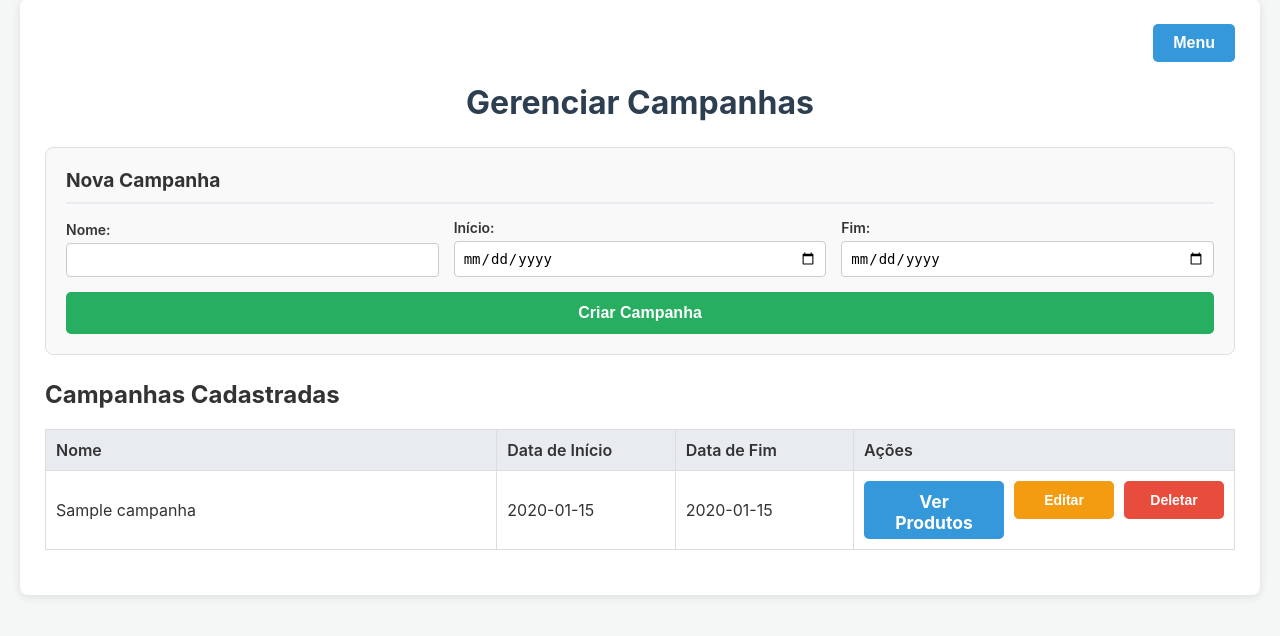
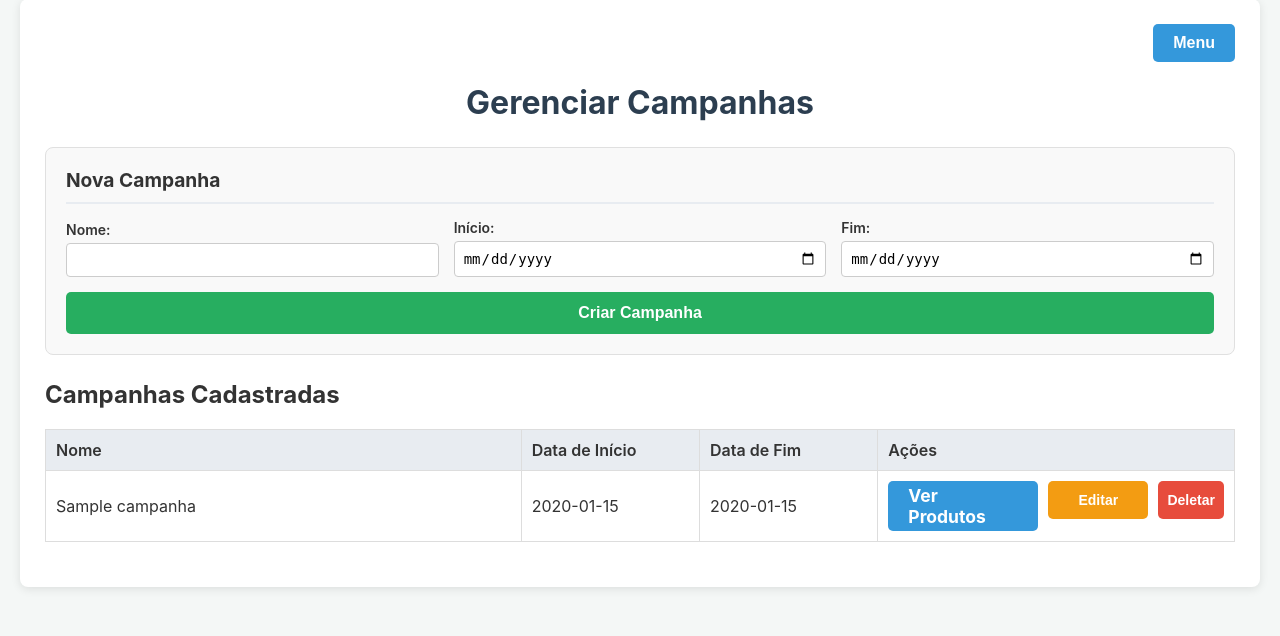
Before and after one commit to drogamais/web-comercial, a Python web app: template templates/campanhas.html in a window 1280 px wide. Shown: the part 21-657 px from the top of the page. Run offline with Jinja, Linux system fonts and the light colour scheme; the template is opened without the code that fills it: most values are stand-ins (such as "Sample title", 1, 10 or a date in 2020).

Commit message:
feat: finish campanhas

```diff
--- a/static/components.css
+++ b/static/components.css
@@ -192,3 +192,13 @@
 .modal-button-confirm:hover {
     background-color: #2980b9;
 }
+
+/* --- NOVO ESTILO ADICIONADO --- */
+/* Para o botão de confirmação vermelho no modal */
+.modal-button-danger {
+    background-color: #e74c3c;
+    color: white;
+}
+.modal-button-danger:hover {
+    background-color: #c0392b;
+}
--- /dev/null
+++ b/static/page-campanhas.css
@@ -0,0 +1,97 @@
+/* static/page-campanhas.css */
+
+/* --- Tabela de Campanhas --- */
+.th-campanha-inicio,
+.th-campanha-fim {
+    width: 15%;
+}
+.th-campanha-acoes {
+    width: 30%;
+}
+
+/* --- Container dos Botões de Ação --- */
+.action-buttons-container {
+    display: flex;
+    gap: 10px;
+    align-items: stretch; /* Garante que os itens flex (como o form) se estiquem */
+}
+
+/* --- Botões de Ação Específicos --- */
+.btn-ver-produtos {
+    min-width: 150px;
+    min-height: 50px;
+    font-size: 17.5px;
+    text-decoration: none;
+    font-weight: bold;
+
+    /* Alinhamento de altura e texto */
+    box-sizing: border-box;
+    display: inline-flex;
+    align-items: center;
+    justify-content: center;
+}
+
+.btn-editar-campanha {
+    min-width: 100px;
+    background-color: #f39c12;
+    box-sizing: border-box;
+}
+
+.form-deletar-campanha {
+    min-width: 100px;
+    display: grid; /* Faz o formulário se adaptar ao container flex */
+}
+
+.btn-deletar-campanha {
+    width: 100%;
+    margin: 0;
+    max-width: none;
+    height: 38px;
+    box-sizing: border-box;
+}
+
+/* --- Estilos do Modal de Edição --- */
+#edit-modal .modal-content h2 {
+    margin-top: 0;
+}
+
+#edit-modal .form-group {
+    text-align: left;
+}
+
+#edit-modal .modal-actions {
+    margin-top: 25px;
+}
+
+/* --- Estilos do Modal de Deleção --- */
+.delete-modal-campaign-name-label {
+    font-size: 16px;
+    font-weight: 500;
+    color: #333;
+    padding: 8px 12px;
+    background-color: #f8f9fa;
+    border-radius: 5px;
+    border: 1px solid #e0e0e0;
+    text-align: center;
+}
+
+#delete-modal-campaign-name {
+    color: #c0392b; /* Vermelho escuro para destacar o nome */
+    font-weight: bold;
+}
+
+.delete-modal-info-text {
+    font-size: 14px;
+    color: #555;
+    margin-top: 15px;
+}
+
+/* Estilo para o botão de confirmação desabilitado */
+.modal-button-danger:disabled {
+    background-color: #cccccc;
+    cursor: not-allowed;
+    transform: none; /* Remove o efeito de hover/translate */
+}
+.modal-button-danger:disabled:hover {
+    background-color: #cccccc; /* Mantém a cor cinza no hover */
+}
--- a/templates/base_campanha.html
+++ b/templates/base_campanha.html
@@ -10,6 +10,8 @@
     <link rel="stylesheet" href="{{ url_for('static', filename='forms.css') }}">
     <link rel="stylesheet" href="{{ url_for('static', filename='tables.css') }}">
     <link rel="stylesheet" href="{{ url_for('static', filename='drag_and_drop.css') }}">
+
+    {% block styles %}{% endblock %}
 </head>
 <body>
     <div class="container">
--- a/templates/campanhas.html
+++ b/templates/campanhas.html
@@ -1,6 +1,10 @@
 {% extends "base_campanha.html" %}
 
 {% block title %}Gerenciar Campanhas{% endblock %}
+
+{% block styles %}
+    <link rel="stylesheet" href="{{ url_for('static', filename='page-campanhas.css') }}">
+{% endblock %}
 
 {% block content %}
     <h1>Gerenciar Campanhas</h1>
@@ -29,9 +33,9 @@
         <thead>
             <tr>
                 <th>Nome</th>
-                <th style="width: 15%;">Data de Início</th>
-                <th style="width: 15%;">Data de Fim</th>
-                <th style="width: 30%;">Ações</th>
+                <th class="th-campanha-inicio">Data de Início</th>
+                <th class="th-campanha-fim">Data de Fim</th>
+                <th class="th-campanha-acoes">Ações</th>
             </tr>
         </thead>
         <tbody>
@@ -41,10 +45,12 @@
                 <td>{{ c.data_inicio.strftime('%d/%m/%Y') }}</td>
                 <td>{{ c.data_fim.strftime('%d/%m/%Y') }}</td>
                 <td>
-                    <div style="display: flex; gap: 10px;">
-                        <a href="{{ url_for('produtos_por_campanha', campanha_id=c.id) }}" class="button-filter" style="min-width: 100px; font-size: 17.5px; text-align: center; text-decoration: none; font-weight: bold;">Ver Produtos</a>
+                    <div class="action-buttons-container">
+                        <a href="{{ url_for('produtos_por_campanha', campanha_id=c.id) }}" class="button-filter btn-ver-produtos">
+                           Ver Produtos
+                        </a>
 
-                        <button type="button" class="btn-edit button-filter" style="min-width: 100px; background-color: #f39c12;"
+                        <button type="button" class="btn-edit button-filter btn-editar-campanha"
                                 data-id="{{ c.id }}"
                                 data-nome="{{ c.nome }}"
                                 data-inicio="{{ c.data_inicio.strftime('%Y-%m-%d') }}"
@@ -52,9 +58,11 @@
                             Editar
                         </button>
 
-                        <form action="{{ url_for('deletar_campanha', campaign_id=c.id) }}" method="post" style="min-width: 100px; display: grid;" onsubmit="return confirm('Tem certeza que deseja DELETAR esta campanha?');">
-                            <button type="submit" class="button-danger" style="width: 100%; margin: 0; max-width: none; height: 38px; box-sizing: border-box;">Deletar</button>
-                        </form>
+                        <button type="button" class="button-danger btn-delete btn-deletar-campanha"
+                                data-id="{{ c.id }}"
+                                data-nome="{{ c.nome }}">
+                            Deletar
+                        </button>
                     </div>
                 </td>
             </tr>
```
Also changed, not shown: other parts of templates/campanhas.html (+28 -6 lines), static/js/campanhaPage.js (+66 -1 lines).
